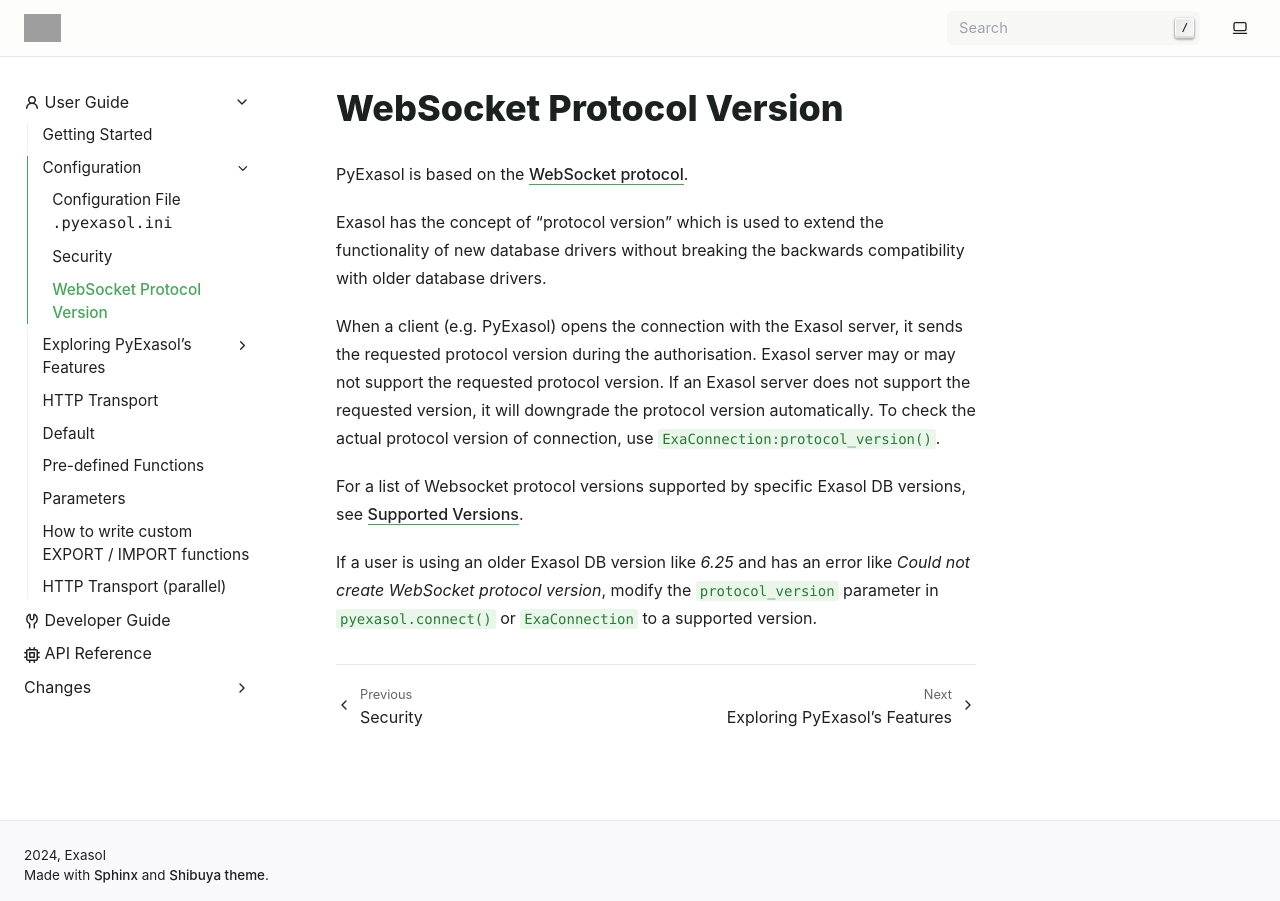
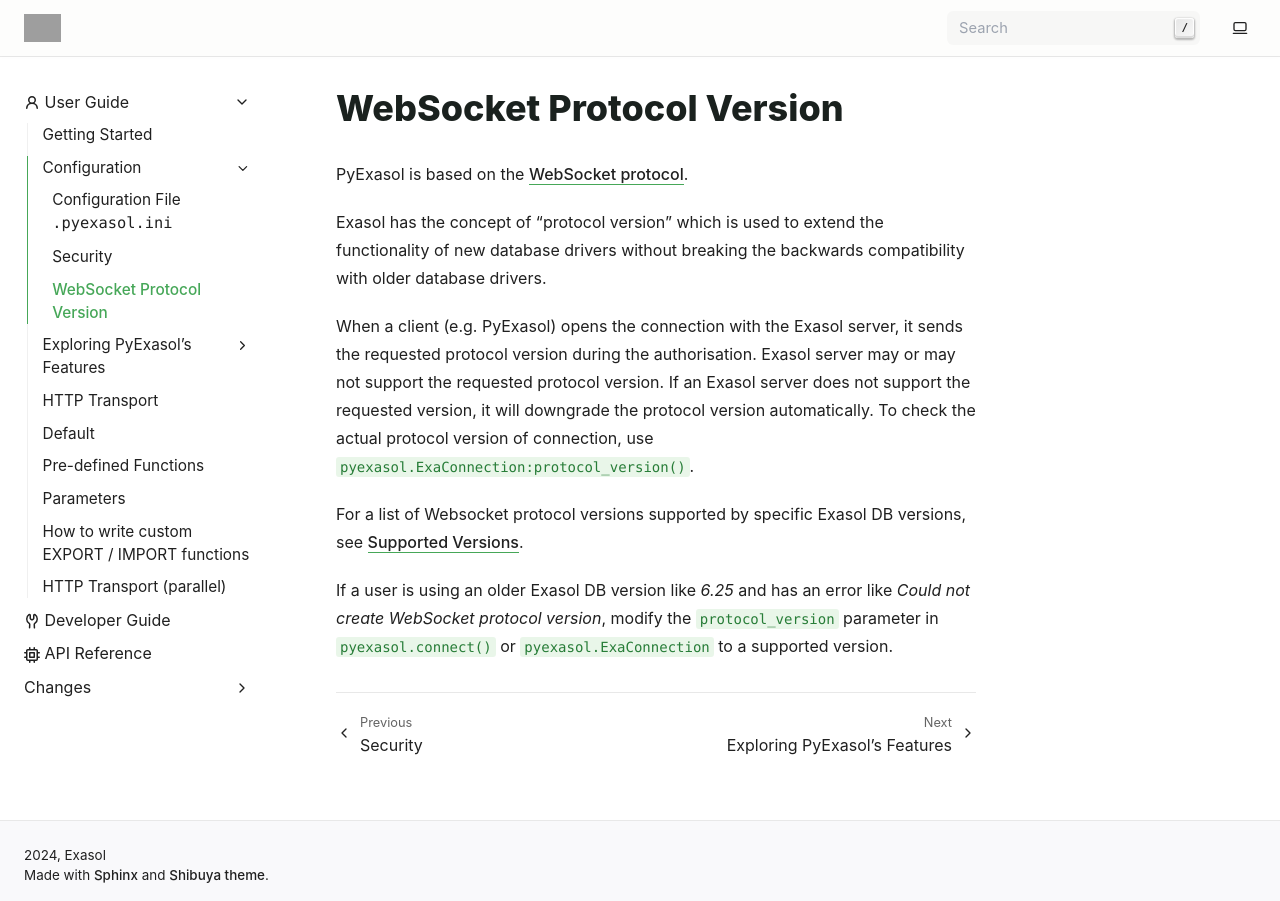
Before and after one commit to exasol/pyexasol, a Sphinx documentation site: the page built from doc/user_guide/configuration/protocol_version.rst, in a window 1280 px wide. Built offline with Sphinx 7.4.7, drawn with Linux system fonts in a browser that asks for light colours; grey boxes are pictures that could not be loaded.

```diff
--- a/doc/api.rst
+++ b/doc/api.rst
@@ -44,3 +44,9 @@
    :members:
    :undoc-members:
    :show-inheritance:
+
+.. autoclass:: pyexasol.ExaLocalConfig
+   :members:
+   :special-members: __init__
+   :undoc-members:
+   :show-inheritance:
--- a/doc/user_guide/configuration/local_configuration.rst
+++ b/doc/user_guide/configuration/local_configuration.rst
@@ -33,4 +33,4 @@ To create a connection using a local configuration file, please call :func:`pyex
     st = C.execute("SELECT CURRENT_TIMESTAMP")
     print(st.fetchone())
 
-For more sophisticated configuration management, overload the :class:`ExaLocalConfig` or create a custom implementation of a local configuration loader.
+For more sophisticated configuration management, overload the :class:`pyexasol.ExaLocalConfig` or create a custom implementation of a local configuration loader.
--- a/doc/user_guide/configuration/protocol_version.rst
+++ b/doc/user_guide/configuration/protocol_version.rst
@@ -12,11 +12,11 @@ When a client (e.g. PyExasol) opens the connection with the Exasol server, it se
 requested protocol version during the authorisation. Exasol server may or may not
 support the requested protocol version. If an Exasol server does not support the requested
 version, it will downgrade the protocol version automatically. To check the actual protocol
-version of connection, use :func:`ExaConnection:protocol_version()`.
+version of connection, use :func:`pyexasol.ExaConnection:protocol_version`.
 
 For a list of Websocket protocol versions supported by specific Exasol DB versions, see
 `Supported Versions <https://github.com/exasol/websocket-api/blob/master/README.md#supported-versions>`__.
 
 If a user is using an older Exasol DB version like `6.25` and has an error like
 `Could not create WebSocket protocol version`, modify the ``protocol_version`` parameter
-in :func:`pyexasol.connect` or :class:`ExaConnection` to a supported version.
+in :func:`pyexasol.connect` or :class:`pyexasol.ExaConnection` to a supported version.
```
Also changed, not shown: 1 other file.
